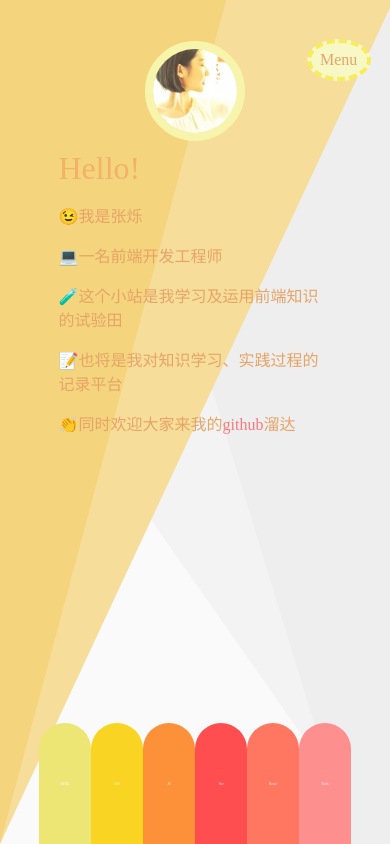
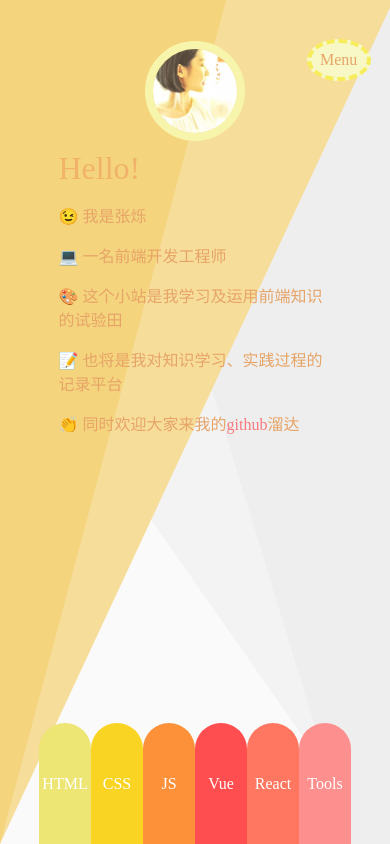
Before and after one commit to hishosho/blog, a Next.js app: page /about in a window 390 px wide. Built offline with nearby package versions, Linux system fonts and the light colour scheme.

Commit message:
[style]修改样式问题

```diff
--- a/components/home/AnimationContent.tsx
+++ b/components/home/AnimationContent.tsx
@@ -86,13 +86,14 @@ const AnimationContent = (props: ChildProps) => {
       fontSize: `${baseFontSize}px`,
       fontWeight: 500,
       color: '#999',
-      fontFamily: 'fantasy',
+      // fontFamily: 'fantasy',
       cursor: '',
       textShadow: '#fff 3px 0 0, #fff 0 3px 0, #fff -3px 0 0, #fff 0 -3px 0'
     }
     if (item.path) {
       style.cursor = 'pointer'
-      style.textShadow = '#fff 5px 0 0, #fff 0 5px 0, #fff -5px 0 0, #fff 0 -5px 0'
+      // style.textShadow = '#fff 5px 0 0, #fff 0 5px 0, #fff -5px 0 0, #fff 0 -5px 0'
+      style.textShadow = '#fff 5px 0 0'
     }
     return (
     <div
--- a/pages/about/index.tsx
+++ b/pages/about/index.tsx
@@ -66,11 +66,11 @@ const About = () => {
       <div className={styles.introduceContent}>
         <div className={styles.title}>Hello!</div>
         <div>
-          <p>😉我是张烁</p>
-          <p>💻一名前端开发工程师</p>
-          <p>🧪这个小站是我学习及运用前端知识的试验田</p>
-          <p>📝也将是我对知识学习、实践过程的记录平台</p>
-          <p>👏同时欢迎大家来我的<a target="_blank" rel="noreferrer" href="https://github.com/hishosho">github</a>溜达</p>
+          <p>😉 我是张烁</p>
+          <p>💻 一名前端开发工程师</p>
+          <p>🎨 这个小站是我学习及运用前端知识的试验田</p>
+          <p>📝 也将是我对知识学习、实践过程的记录平台</p>
+          <p>👏 同时欢迎大家来我的<a target="_blank" rel="noreferrer" href="https://github.com/hishosho">github</a>溜达</p>
         </div>
       </div>
     )
--- a/pages/index.tsx
+++ b/pages/index.tsx
@@ -77,9 +77,8 @@ const Home: NextPage = () => {
   const header = () => {
     return (
       <Head>
-        <title>Create Next App</title>
+        <title>shosho&apos; site</title>
         <meta name="description" content="Generated by create next app" />
-        <link rel="icon" href="/favicon.ico" />
       </Head>
     )
   }
--- a/styles/About.module.css
+++ b/styles/About.module.css
@@ -317,7 +317,6 @@
   }
   .more {
     transform: scale(1);
-    font-size: .2rem;
   }
   .more:hover {
     transform: scale(1);
```
